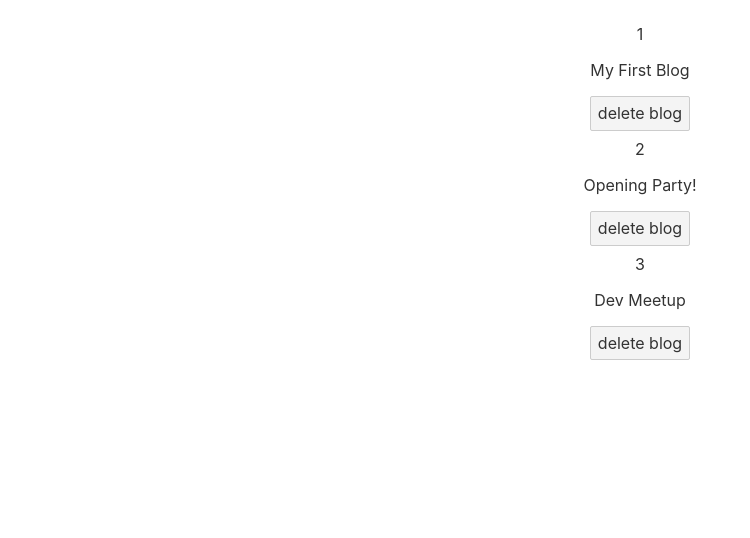
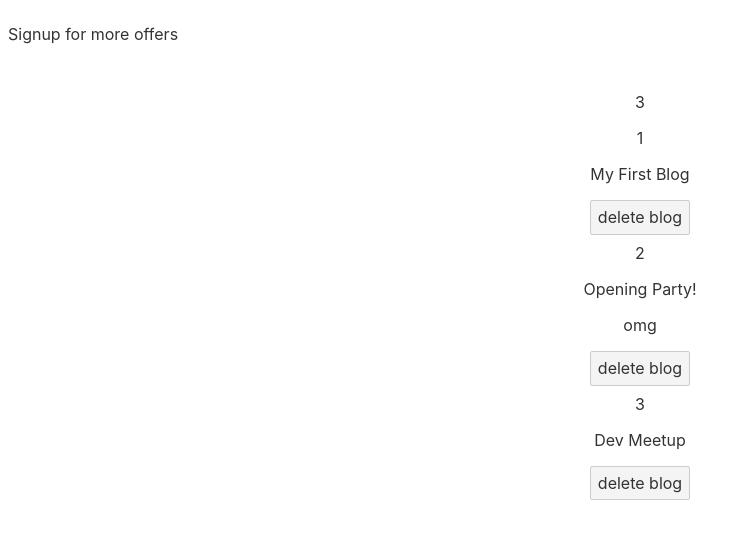
Before and after one commit to Underemployed/poll-ninja, a Svelte app: page / in a window 1280 px wide. Shown: the top 538 px of the page, without its empty margins (0-750 px from the left). Built offline with nearby package versions, Linux system fonts and the light colour scheme.

Commit message:
conditionals and components

```diff
--- a/src/App.svelte
+++ b/src/App.svelte
@@ -1,5 +1,7 @@
 <script>
   import { handle_promise } from "svelte/internal";
+
+  import Modal from "./Modal.svelte"
 
 let blogs = [
 	{
@@ -26,14 +28,28 @@ const deleteBlog = (id) => {
 	console.log(id)
 	blogs = blogs.filter((blog) => blog.id !== id)
 }
+$: num = blogs.length;
 
 </script>
+<Modal/>
+<main>
+	{#if num === 3}
+	<p>3</p>
+	{:else if num === 2}
+	 <p>2</p>
+	{:else if num === 1}
+	 <p>1</p>
+	{:else}
+	<p>dead</p>
+	{/if}
 
-<main>
  {#each blogs as blog (blog.id)}
   <div>
 	{blog.id}
 	<p>{blog.title}</p>
+	{#if blog.likes === 20}
+	<p>omg	</p>
+	{/if}
 	<button on:click={() => {deleteBlog(blog.id)}}>delete blog</button>
 
   </div>
--- /dev/null
+++ b/src/Modal.svelte
@@ -0,0 +1,14 @@
+
+<script>
+
+</script>
+
+<div class="backdrop">
+    <div class="modal">
+        <p>Signup for more offers</p>
+    </div>
+</div>
+
+<style>
+
+</style>
```
